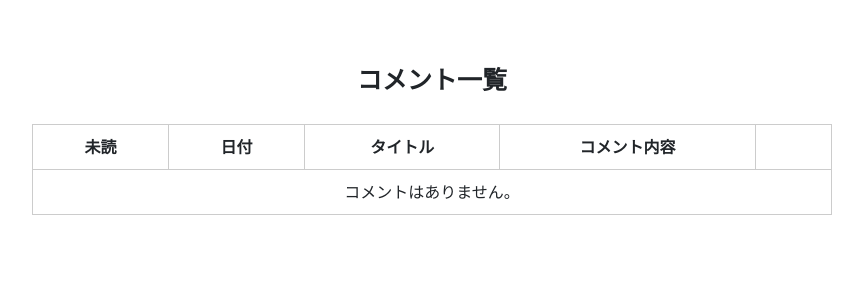
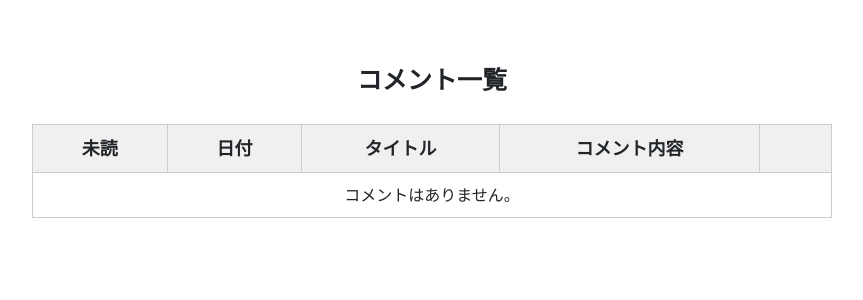
Before and after one commit to kao0219/schedule-manage, a Django app: page /comments/ in a window 1280 px wide. Shown: the part 56-356 px from the top of the page, without its empty margins (208-1071 px from the left). Run offline with Django 5.2, Linux system fonts and the light colour scheme; the visitor is signed in with stand-in values (Sample User, id 1); data that the repository does not hold is empty.

Commit message:
cssで枠内調整

```diff
--- a/schedule_manage/app/templates/comment_list.html
+++ b/schedule_manage/app/templates/comment_list.html
@@ -23,7 +23,14 @@
         text-align: center;
         font-size: 16px;
     }
+    .comment-table th {
+        background-color: #f0f0f0;
+        font-size: 18px;
+    }
 
+    .comment-table td {
+        font-size: 16px;
+    }
 
 
 </style>
```
